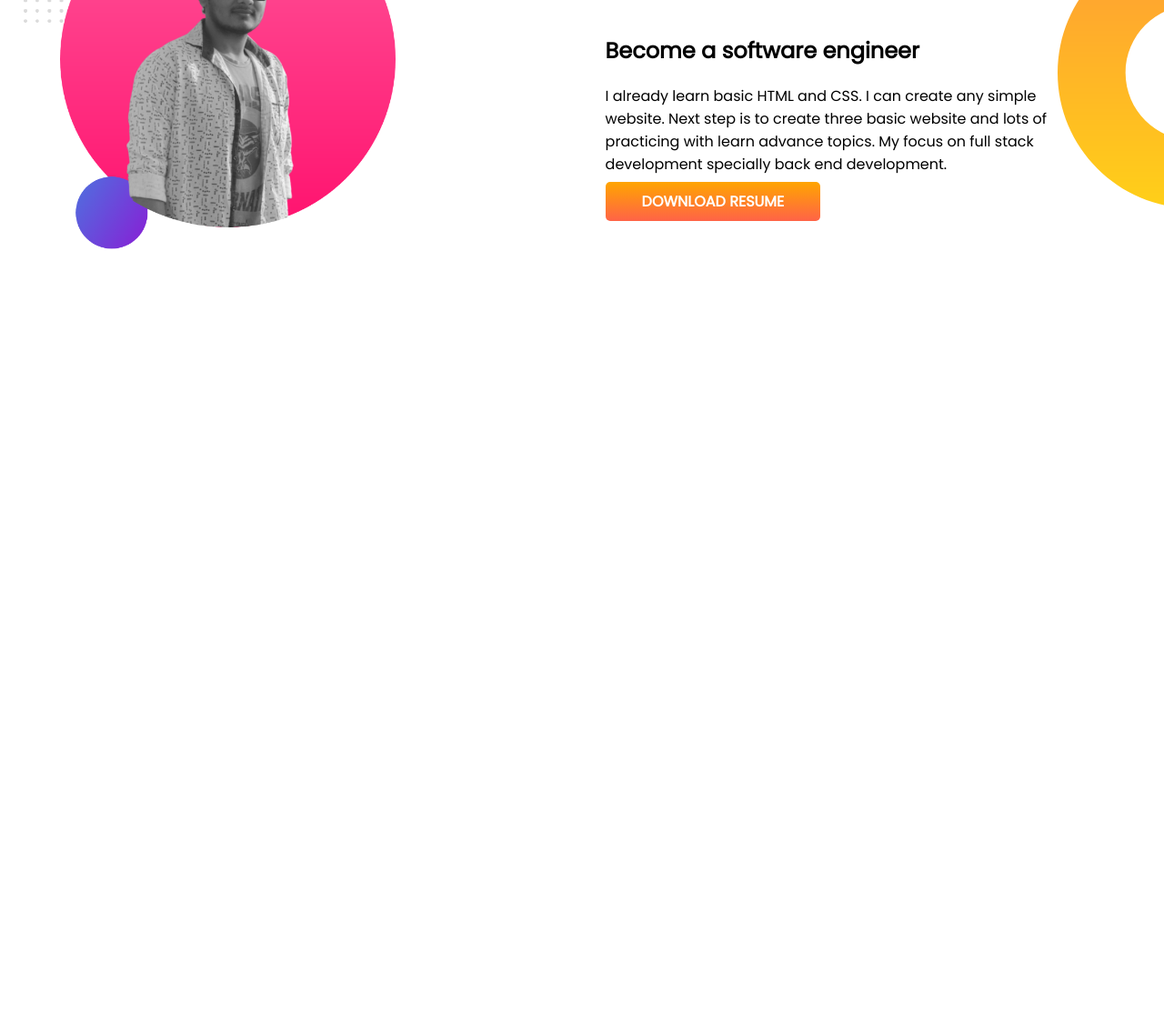
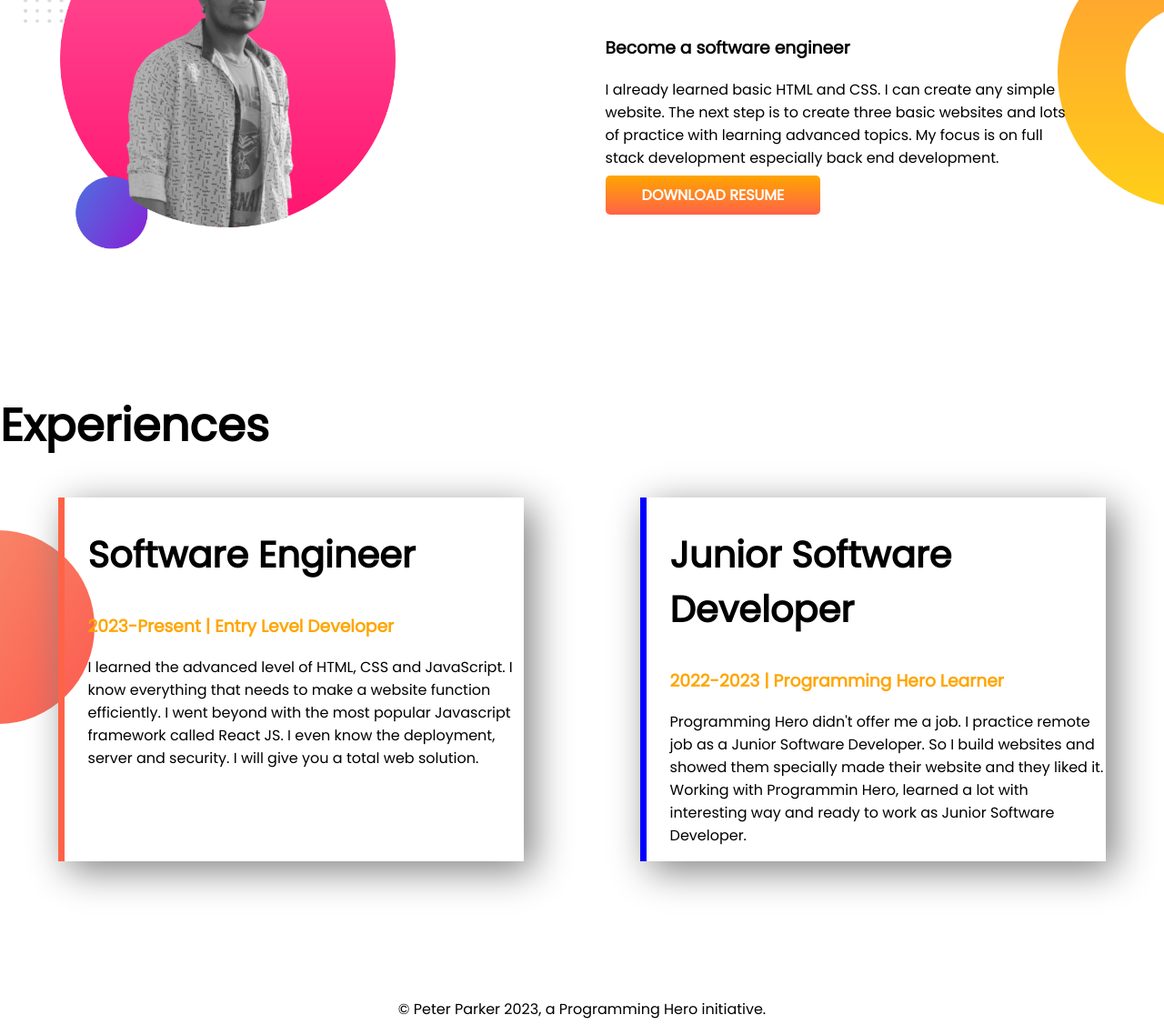
Before and after one commit to mrseeker53/developer-portfolio, a plain HTML site: page index.html in a window 1280 px wide. Shown: the part 733-1871 px from the top of the page at 91% size. Before the commit the page ends 1164 px from the top, so only its background shows below. Drawn offline with Linux system fonts and the light colour scheme.

Commit message:
final commit

```diff
--- a/index.html
+++ b/index.html
@@ -13,7 +13,7 @@
 </head>
 
 <body>
-    <section class="top-banner">
+    <section class="top-banner flexible-container">
         <div class="half-width">
             <h1>Welcome To</h1>
             <h1><span class="orange">Mr Seeker </span>World</h1>
@@ -28,21 +28,48 @@
         </div>
     </section>
 
-    <section class="work-hard">
+    <section class="work-hard flexible-container">
         <div class="half-width">
             <img src="images/nayeem2.png">
         </div>
         <div class="half-width">
             <h1>Work Hard</h1>
-            <h2>Become a software engineer</h2>
-            <p>I already learn basic HTML and CSS. I can create any simple website. Next step is to create three basic
-                website and lots of practicing with learn advance topics. My focus on full stack development specially
-                back end development.
+            <h3>Become a software engineer</h3>
+            <p>I already learned basic HTML and CSS. I can create any simple website. The next step is to create three
+                basic websites and lots of practice with learning advanced topics. My focus is on full stack development
+                especially back end development.
             </p>
             <a class="link-button" href="" target="_blank">DOWNLOAD RESUME</a>
         </div>
     </section>
 
+    <section class="experience">
+        <h1>Experiences</h1>
+        <div class="flexible-container">
+            <div id="software-engineer" class="experience-item">
+                <h2>Software Engineer</h2>
+                <h3 class="orange">2023-Present | Entry Level Developer</h3>
+                <p>I learned the advanced level of HTML, CSS and JavaScript. I know everything that needs to make a
+                    website function efficiently. I went beyond with the most popular Javascript framework called React
+                    JS. I even know the deployment, server and security. I will give you a total web solution.
+                </p>
+            </div>
+            <div id="junior-software-developer" class="experience-item">
+                <h2>Junior Software Developer</h2>
+                <h3 class="orange">2022-2023 | Programming Hero Learner</h3>
+                <p>Programming Hero didn't offer me a job. I practice remote job as a Junior Software Developer. So I
+                    build websites and showed them specially made their website and they liked it. Working with
+                    Programmin Hero, learned a lot with interesting way and ready to work as Junior Software Developer.
+                </p>
+            </div>
+        </div>
+
+    </section>
+
 </body>
 
+<footer>
+    <p>© Peter Parker 2023, a Programming Hero initiative.</p>
+</footer>
+
 </html>
--- a/style.css
+++ b/style.css
@@ -7,11 +7,15 @@ h1 {
     font-size: 50px;
 }
 
+h2 {
+    font-size: 40px;
+}
+
 .orange {
     color: orange;
 }
 
-section {
+.flexible-container {
     display: flex;
     margin-bottom: 150px;
 }
@@ -45,3 +49,29 @@ section {
     background-repeat: no-repeat;
     background-position: right;
 }
+
+.experience {
+    background-image: url(images/exp-bg.png);
+    background-repeat: no-repeat;
+    background-position: left;
+}
+
+.experience-item {
+    width: 40%;
+    margin-left: 5%;
+    margin-right: 5%;
+    padding-left: 2%;
+    box-shadow: 10px 10px 40px gray;
+}
+
+#software-engineer {
+    border-left: 7px solid tomato;
+}
+
+#junior-software-developer {
+    border-left: 7px solid blue;
+}
+
+footer p {
+    text-align: center;
+}
```
